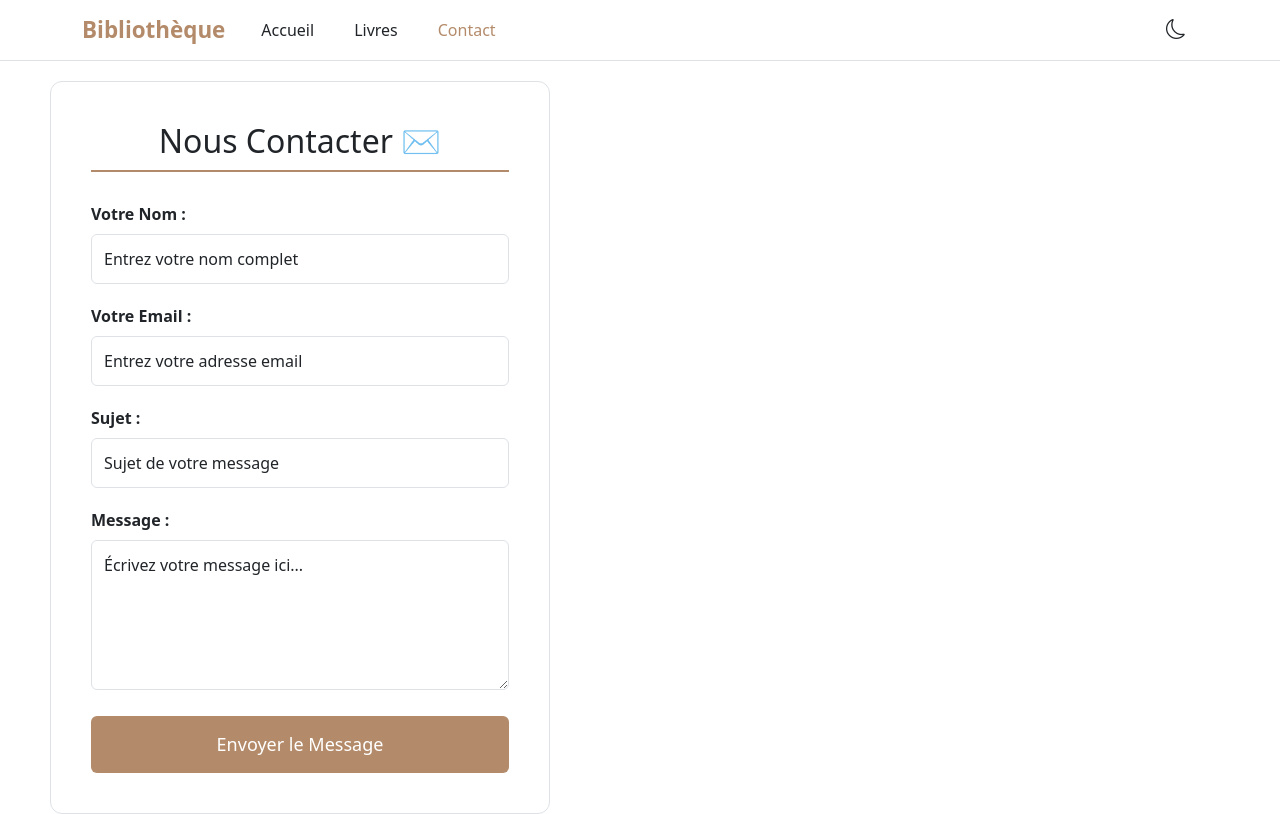
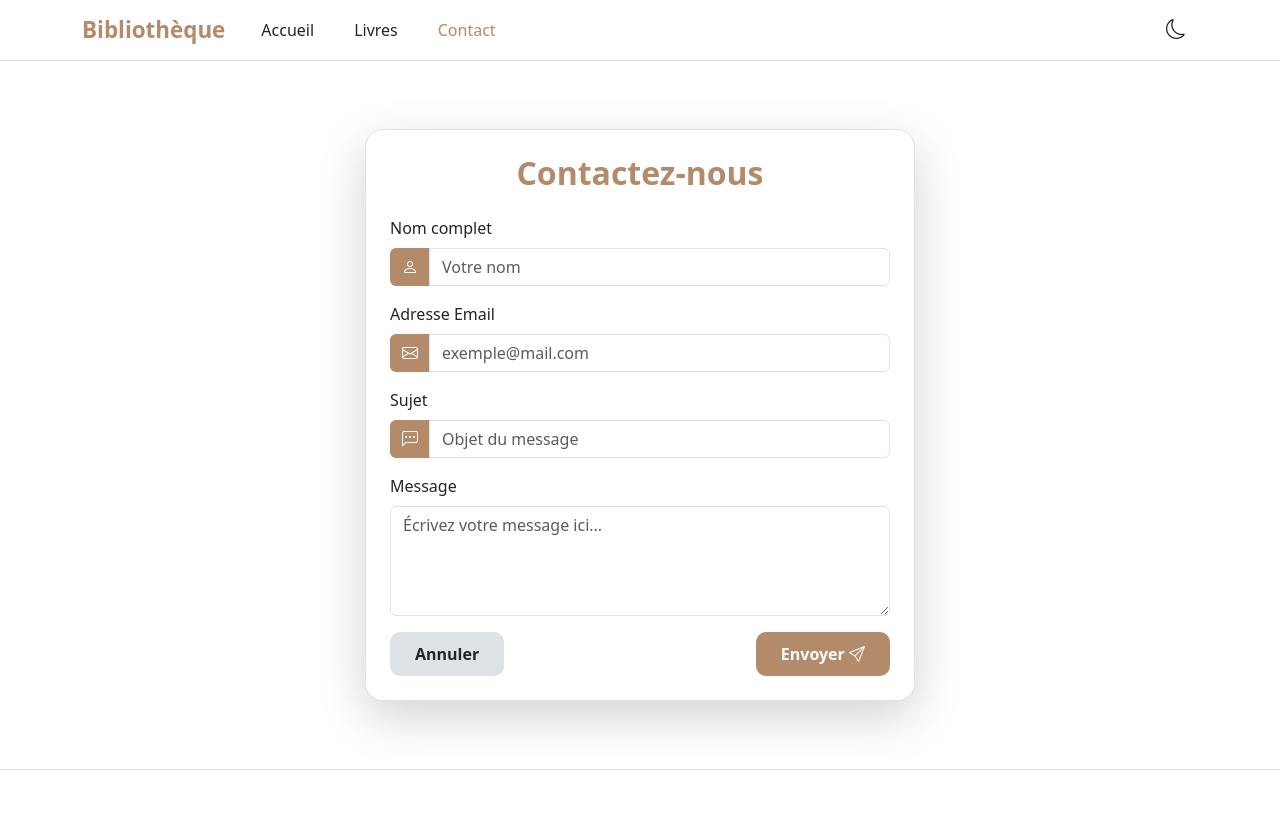
Before and after one commit to AhmedMB02/Biblio, an Angular app: page /contact in a window 1280 px wide. Shown: the top 814 px of the page. Built offline with nearby package versions, Linux system fonts and the light colour scheme.

Commit message:
edit dark mode

```diff
--- a/src/app/contact/contact.css
+++ b/src/app/contact/contact.css
@@ -1,87 +1,73 @@
-.contact-container {
-    width: 100%;
-    max-width: 500px;
-    background: var(--card-bg);
-    padding: 40px;
-    border-radius: 12px;
-    box-shadow: 0 6px 20px var(--card-shadow);
-    transition: background .4s, box-shadow 0.3s ease, transform 0.3s ease;
-    border: 1px solid var(--border-color);
+.contact-wrapper {
+  min-height: 75vh;
 }
 
-.contact-container:hover {
-    transform: translateY(-3px);
+/* Card */
+.contact-card {
+  width: 100%;
+  max-width: 550px;
+  border-radius: 18px;
+  background: var(--bg-color);
+  border: 1px solid var(--border-color);
+  transition: background 0.4s, color 0.4s, border 0.4s;
+  box-shadow: 0 8px 20px rgba(0,0,0,0.1);
 }
 
-/* Titre */
-.contact-container h2 {
-    text-align: center;
-    color: var(--text-color);
-    margin-bottom: 30px;
-    font-size: 2em;
-    border-bottom: 2px solid var(--primary-color);
-    padding-bottom: 10px;
+/* Title */
+.title {
+  color: var(--primary-color);
+  font-weight: 700;
 }
 
-.form-group {
-    margin-bottom: 20px;
+/* Input group */
+.input-group-text {
+  background: var(--primary-color);
+  color: white;
+  border: none;
 }
 
-/* Labels */
-label {
-    display: block;
-    margin-bottom: 8px;
-    color: var(--text-color);
-    font-weight: 600;
+input, textarea {
+  background: var(--input-bg);
+  color: var(--text-color);
+  border: 1px solid var(--border-color);
+  transition: background 0.4s, color 0.4s, border 0.4s;
 }
 
-/* Champs de saisie */
-input[type="text"],
-input[type="email"],
-textarea {
-    width: 100%;
-    padding: 12px;
-    background-color: var(--card-bg);
-    color: var(--text-color);
-    border: 1px solid var(--border-color);
-    border-radius: 6px;
-    box-sizing: border-box;
-    font-size: 16px;
-    transition: border-color 0.3s ease, box-shadow 0.3s ease;
+input:focus, textarea:focus {
+  border-color: var(--primary-color);
+  box-shadow: 0 0 5px rgba(180, 139, 106, 0.5);
 }
 
-/* Placeholder */
-input::placeholder, textarea::placeholder {
-    color: var(--placeholder-color);
-}
-
-/* Focus */
-input:focus,
-textarea:focus {
-    border-color: var(--primary-color);
-    box-shadow: 0 0 5px var(--primary-color);
-    outline: none;
-}
-
-textarea {
-    resize: vertical;
-    min-height: 150px;
-}
-
-/* Bouton */
+/* Submit button */
 .submit-btn {
-    background-color: var(--primary-color);
-    color: white;
-    padding: 15px 25px;
-    border: none;
-    border-radius: 6px;
-    cursor: pointer;
-    font-size: 18px;
-    width: 100%;
-    transition: background-color 0.3s ease, filter 0.3s ease;
+  background: var(--primary-color);
+  color: white;
+  padding: 10px 25px;
+  font-weight: 600;
+  border-radius: 10px;
+  border: none;
+  transition: 0.3s ease;
 }
 
 .submit-btn:hover {
-    /* Assombrir légèrement la couleur primaire */
-    filter: brightness(0.9);
+  opacity: 0.9;
+  box-shadow: 0 0 10px rgba(180, 139, 106, 0.4);
 }
+
+/* Cancel button */
+.cancel-btn {
+  background: var(--border-color);
+  color: var(--text-color);
+  padding: 10px 25px;
+  font-weight: 600;
+  border-radius: 10px;
+  border: none;
+  transition: 0.3s ease;
+}
+
+.cancel-btn:hover {
+  opacity: 0.9;
+  filter: brightness(1.2);
+}
+
+/* Dark mode handled via :root / .dark-theme */
--- a/src/app/contact/contact.html
+++ b/src/app/contact/contact.html
@@ -1,29 +1,52 @@
-<div class="contact-container">
-    <h2>Nous Contacter ✉️</h2>
+<div class="contact-wrapper d-flex justify-content-center align-items-center py-5">
 
-    <form action="/submit-form" method="POST">
-        <div class="form-group">
-            <label for="name">Votre Nom :</label>
-            <input type="text" id="name" name="name" placeholder="Entrez votre nom complet" required>
+  <div class="contact-card p-4 shadow-lg">
+
+    <h2 class="text-center mb-4 title">
+      Contactez-nous
+    </h2>
+
+    <form>
+
+      <div class="mb-3">
+        <label class="form-label">Nom complet</label>
+        <div class="input-group">
+          <span class="input-group-text"><i class="bi bi-person"></i></span>
+          <input type="text" class="form-control" placeholder="Votre nom" required>
         </div>
+      </div>
 
-        <div class="form-group">
-            <label for="email">Votre Email :</label>
-            <input type="email" id="email" name="email" placeholder="Entrez votre adresse email" required>
+      <div class="mb-3">
+        <label class="form-label">Adresse Email</label>
+        <div class="input-group">
+          <span class="input-group-text"><i class="bi bi-envelope"></i></span>
+          <input type="email" class="form-control" placeholder="exemple@mail.com" required>
         </div>
+      </div>
 
-        <div class="form-group">
-            <label for="subject">Sujet :</label>
-            <input type="text" id="subject" name="subject" placeholder="Sujet de votre message" required>
+      <div class="mb-3">
+        <label class="form-label">Sujet</label>
+        <div class="input-group">
+          <span class="input-group-text"><i class="bi bi-chat-left-dots"></i></span>
+          <input type="text" class="form-control" placeholder="Objet du message" required>
         </div>
+      </div>
 
-        <div class="form-group">
-            <label for="message">Message :</label>
-            <textarea id="message" name="message" placeholder="Écrivez votre message ici..." required></textarea>
-        </div>
+      <div class="mb-3">
+        <label class="form-label">Message</label>
+        <textarea class="form-control" rows="4" placeholder="Écrivez votre message ici..." required></textarea>
+      </div>
 
-        <button type="submit" class="submit-btn">
-            Envoyer le Message
+      <div class="d-flex justify-content-between">
+        <button type="button" class="btn cancel-btn">
+          Annuler
         </button>
+
+        <button type="submit" class="btn submit-btn">
+          Envoyer <i class="bi bi-send"></i>
+        </button>
+      </div>
+
     </form>
+  </div>
 </div>
--- a/src/app/footer/footer.css
+++ b/src/app/footer/footer.css
@@ -8,7 +8,7 @@
 .footer-title {
   font-weight: 700;
   margin-bottom: 15px;
-  color: #b48b6a;
+  color: var(--primary-color);
   letter-spacing: 1px;
 }
 
@@ -22,36 +22,38 @@
 }
 
 .footer-links a {
-  color: #3b3b3b;
+  color: var(--link-color);
   text-decoration: none;
   transition: color 0.3s;
 }
 
 .footer-links a:hover {
-  color: #b48b6a;
+  color: var(--link-hover-color);
 }
 
 .footer-copy {
   font-size: 0.85rem;
-  color: #6b6b6b;
+  color: var(--muted-text-color);
 }
 
 .social-icons a {
   font-size: 1.2rem;
   margin-right: 12px;
-  color: #b48b6a;
+  color: var(--primary-color);
   transition: transform 0.3s, color 0.3s;
 }
 
 .social-icons a:hover {
-  color: #8f6b4a;
+  color: var(--link-hover-color);
   transform: scale(1.2);
 }
 
 .admin-access {
   position: absolute;
-  bottom: 10px;  /* proche du texte */
-  right: 10px;   /* discrète, coin inférieur droit */
+  bottom: 10px;
+  /* proche du texte */
+  right: 10px;
+  /* discrète, coin inférieur droit */
   width: 20px;
   height: 20px;
   cursor: pointer;
--- a/src/app/livre-card/livre-card.css
+++ b/src/app/livre-card/livre-card.css
@@ -2,7 +2,7 @@
   border-radius: 12px;
   overflow: hidden;
   background: var(--card-bg);
-  box-shadow: 0 4px 12px rgba(0,0,0,0.12);
+  box-shadow: 0 4px 12px rgba(0, 0, 0, 0.12);
   transition: transform 0.2s ease, box-shadow 0.2s ease;
   display: flex;
   flex-direction: column;
@@ -10,7 +10,7 @@
 
 .service-card:hover {
   transform: translateY(-4px);
-  box-shadow: 0 6px 16px rgba(0,0,0,0.18);
+  box-shadow: 0 6px 16px rgba(0, 0, 0, 0.18);
 }
 
 .livre-img {
@@ -21,30 +21,32 @@
 .card-title {
   font-weight: bold;
   font-size: 1.1rem;
-  color: #4a3f35;
+  color: var(--card-title-color);
 }
 
 /* Textes */
 .card-text {
   font-size: 0.95rem;
-  color: #555;
+  color: var(--card-text-color);
 }
 
 /* Référence */
 .list-group-item {
-  background-color: #fafafa;
+  background-color: var(--list-group-bg);
   font-size: 0.9rem;
+  color: var(--text-color);
 }
 
 /* Lien "en savoir plus" */
 .card-link {
-  color: #b48b6a;
+  color: var(--primary-color);
   font-weight: 600;
   text-decoration: none;
 }
 
 .card-link:hover {
   text-decoration: underline;
+  color: var(--link-hover-color);
 }
 
 .titre-status {
--- a/src/app/livre-p/livre-p.css
+++ b/src/app/livre-p/livre-p.css
@@ -1,6 +1,7 @@
 /* --- Conteneur général --- */
 .filters-container {
-  background: #f8f5f1; /* beige clair */
+  background: var(--filter-bg);
+  /* beige clair */
   padding: 20px;
   border-radius: 12px;
   margin-bottom: 30px;
@@ -10,17 +11,19 @@
 .search-bar input {
   width: 100%;
   padding: 12px 18px;
-  border: 2px solid #e0d5c2;
+  border: 2px solid var(--input-border);
   border-radius: 30px;
   outline: none;
   font-size: 15px;
   transition: all 0.3s ease;
-  background: white;
+  background: var(--input-bg);
+  color: var(--input-text);
 }
 
 .search-bar input:focus {
-  border-color: #c9a776; /* doré */
-  box-shadow: 0 0 6px rgba(201,167,118,0.4);
+  border-color: var(--primary-color);
+  /* doré */
+  box-shadow: 0 0 6px rgba(201, 167, 118, 0.4);
 }
 
 /* --- Boutons catégories --- */
@@ -34,18 +37,21 @@
   border: none;
   padding: 8px 18px;
   border-radius: 25px;
-  background: #e9dfd1;
+  background: var(--filter-btn-bg);
   cursor: pointer;
   transition: 0.3s;
   font-size: 14px;
+  color: var(--filter-btn-text);
 }
 
 .cat-btn:hover {
-  background: #d5c0a7;
+  background: var(--secondary-color);
+  color: #fff;
 }
 
 .cat-btn.active {
-  background: #c9a776; /* doré */
+  background: var(--filter-btn-active-bg);
+  /* doré */
   color: white;
   font-weight: 600;
 }
--- a/src/app/livre-p/livre-p.html
+++ b/src/app/livre-p/livre-p.html
@@ -1,4 +1,4 @@
-<div class="filters-container mb-4">
+<div class="container filters-container mb-4">
 
   <!-- Barre de recherche -->
   <div class="search-bar mb-3">
@@ -16,7 +16,6 @@
       {{ cat }}
     </button>
   </div>
-
 </div>
 
 <div class="container py-4">
--- a/src/styles.css
+++ b/src/styles.css
@@ -6,6 +6,27 @@
     --secondary-color: #6c757d;
     --border-color: #dee2e6;
     --card-bg: #ffffff;
+
+    /* New variables */
+    --input-bg: #ffffff;
+    --input-border: #e0d5c2;
+    --input-text: #212529;
+
+    --filter-bg: #f8f5f1;
+    --filter-btn-bg: #e9dfd1;
+    --filter-btn-text: #212529;
+    --filter-btn-active-bg: #c9a776;
+
+    --card-title-color: #4a3f35;
+    --card-text-color: #555555;
+    --muted-text-color: #6c757d;
+    --list-group-bg: #fafafa;
+
+    --link-color: #3b3b3b;
+    --link-hover-color: #b48b6a;
+
+    --accueil-bg: #f8f9fa;
+    --accueil-title-color: #b48b6a;
 }
 
 .dark-theme {
@@ -15,6 +36,27 @@
     --secondary-color: #adb5bd;
     --border-color: #495057;
     --card-bg: #343a40;
+
+    /* New variables dark mode */
+    --input-bg: #2b3035;
+    --input-border: #495057;
+    --input-text: #f8f9fa;
+
+    --filter-bg: #2b3035;
+    --filter-btn-bg: #343a40;
+    --filter-btn-text: #f8f9fa;
+    --filter-btn-active-bg: #d4a373;
+
+    --card-title-color: #f8f9fa;
+    --card-text-color: #ced4da;
+    --muted-text-color: #adb5bd;
+    --list-group-bg: #2b3035;
+
+    --link-color: #ced4da;
+    --link-hover-color: #d4a373;
+
+    --accueil-bg: #2b3035;
+    --accueil-title-color: #d4a373;
 }
 
 body {
```
Also changed, not shown: src/app/app.css (+26 -1 lines), src/app/home/home.css (+67 -62 lines), src/app/home/home.html (+16 -13 lines).
